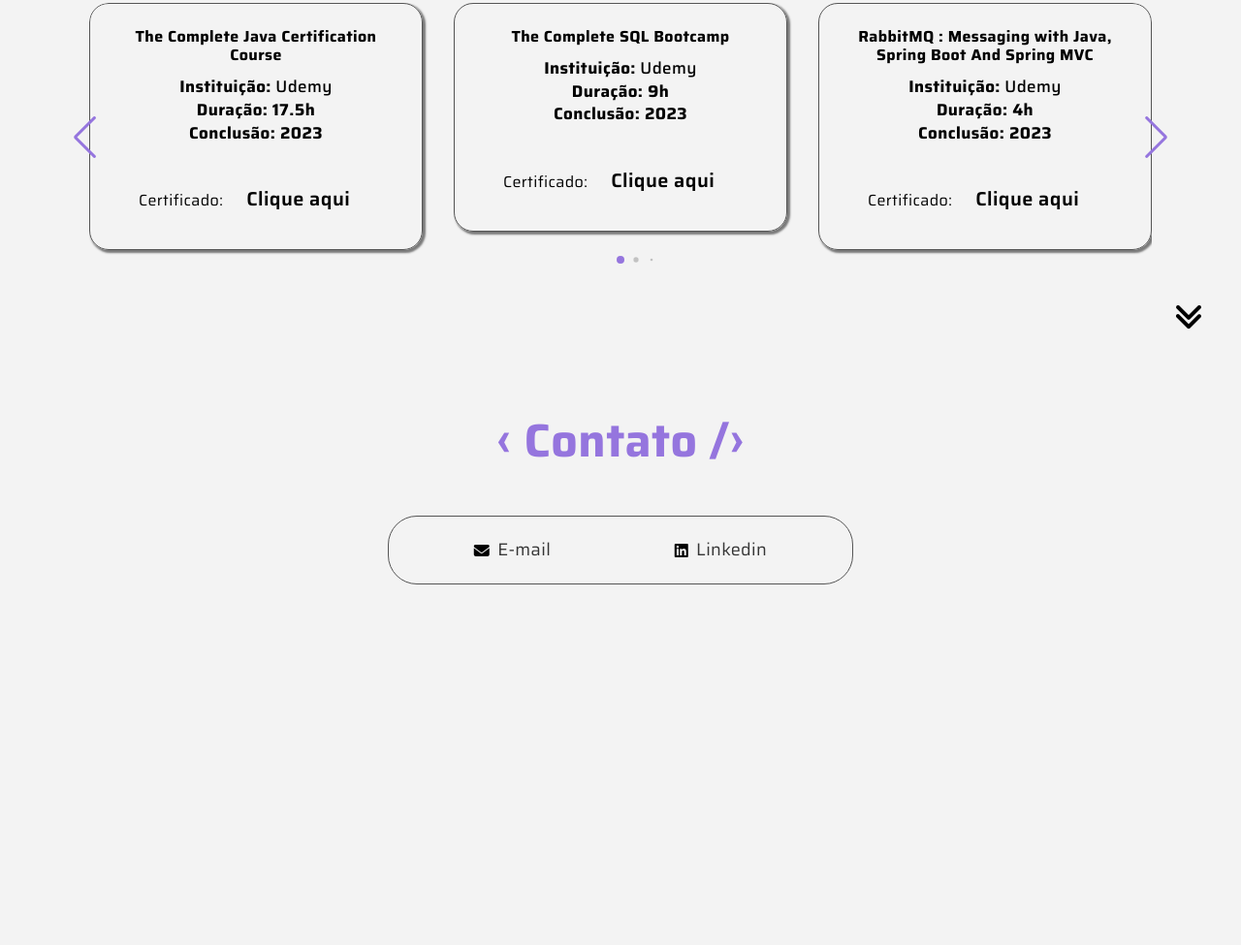
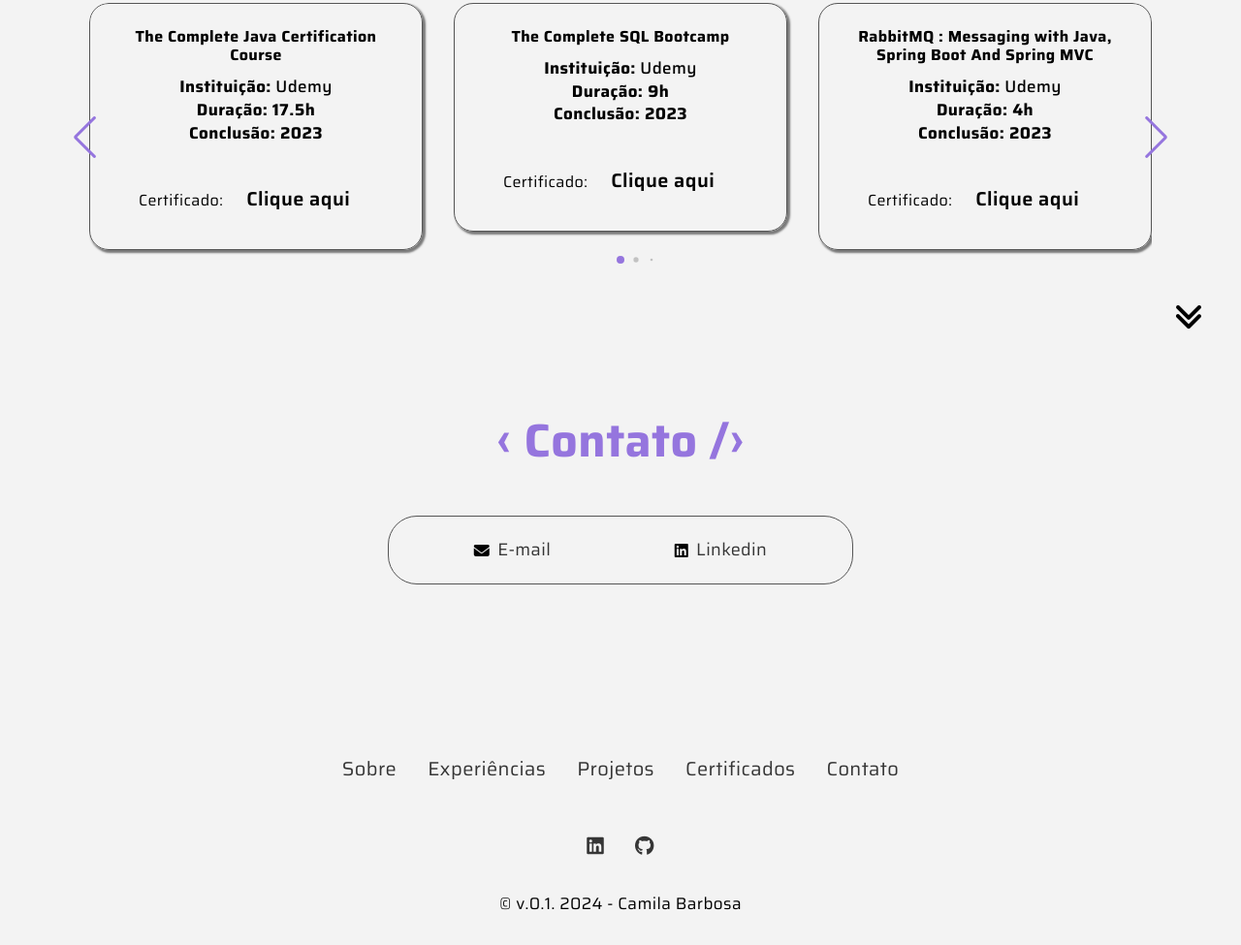
Before and after one commit to camibarbosa/Portfolio, a plain HTML site: page index.html in a window 1280 px wide. Shown: the part 2639-3614 px from the top of the page at 97% size. Before the commit the page ends 3242 px from the top, so only its background shows below. Drawn offline with Linux system fonts and the light colour scheme; some icons are missing.

Commit message:
Footer section content added

```diff
--- a/assets/css/style.css
+++ b/assets/css/style.css
@@ -525,8 +525,8 @@
 .swiper-pagination-bullet-active {
     background-color: var(--color-purple);
 }
+/* ---- end certification section ---- */
 
-  /* ---- end certification section ---- */
 /* ---- start contact section ---- */
 .contact-container {
     max-width: 30rem;
@@ -582,6 +582,28 @@
 
 /* ---- end contact section ---- */
 
+/* ---- start footer section ---- */
+footer {
+    margin-top: 9rem;
+    padding: 30px;
+    text-align: center;
+    background: var(--bg-black);
+}
+
+footer .nav-links {
+    justify-content: center;
+    margin-bottom: 3rem;
+}
+
+footer .social-media {
+    display: flex;
+    align-items: center;
+    justify-content: center;
+    gap: 2rem;
+    margin-bottom: 2rem;
+}
+/* ---- end footer section ---- */
+
 
 @media (max-width: 500px) {
 
--- a/index.html
+++ b/index.html
@@ -320,6 +320,23 @@
     </section>
     <!-- End Contact section -->
 
+     <!-- Start Footer section -->
+     <footer>
+        <ul class="nav-links">
+            <li><a href="#about">Sobre</a></li>
+            <li><a href="#experiences">Experiências</a></li>
+            <li><a href="#projects">Projetos</a></li>
+            <li><a href="#certificates">Certificados</a></li>
+            <li><a href="#contact">Contato</a></li>
+        </ul>
+        <div class="social-media">
+            <a href="https://www.linkedin.com/in/iamcamilabarbosa/" target="_blank"><i class="fa-brands fa-linkedin"></i></a>
+            <a href="https://github.com/camibarbosa" target="_blank"><i class="fa-brands fa-github"></i></a>
+          </div>
+        <p>&copy; v.0.1. 2024 - Camila Barbosa</p>
+    </footer>
+    <!-- End Footer section -->
+
 
     <!--=============== SWIPER JS ===============-->
     <script src="assets/js/swiper-bundle.min.js"></script>
```
